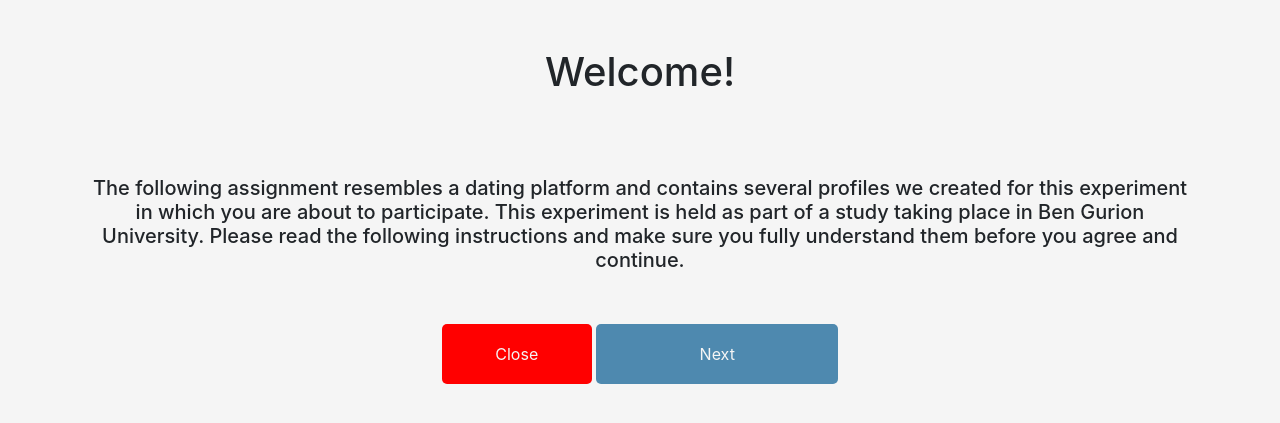
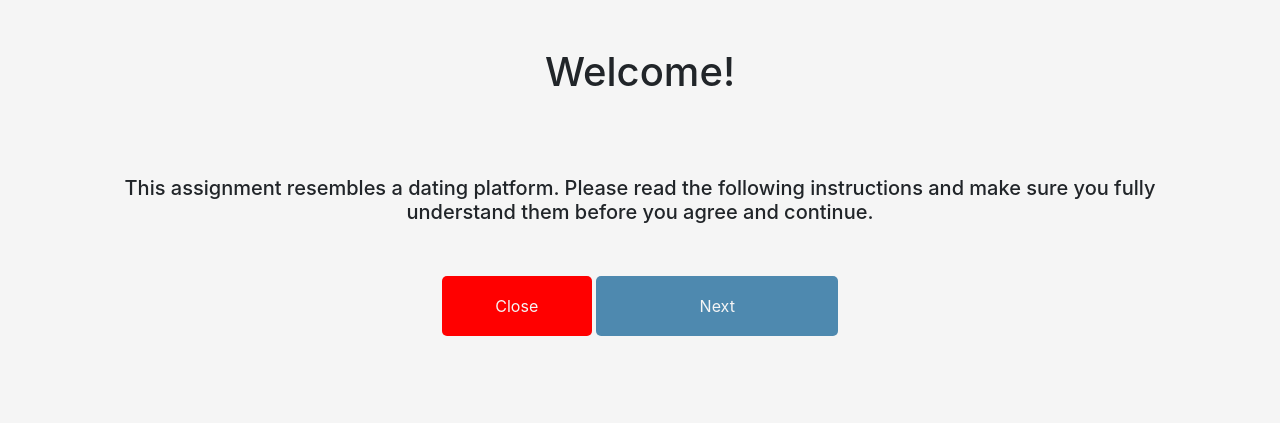
Before and after one commit to svetasokhina/DatingProject, a Flask app: page / in a window 1280 px wide. Shown: the top 423 px of the page. Run offline with Flask 2, Linux system fonts and the light colour scheme; some libraries are stand-ins or nearby versions.

Commit message:
dev vs dep

```diff
--- a/templates/welcome.html
+++ b/templates/welcome.html
@@ -45,8 +45,7 @@
 
     </h1>
      <br>
-    <h5 class="welcome_text"> The following assignment resembles a dating platform and contains several profiles we created for this experiment in which you are about to participate.
-        This experiment is held as part of a study taking place in Ben Gurion University.
+    <h5 class="welcome_text"> This assignment resembles a dating platform.
         Please read the following instructions and make sure you fully understand them before you agree and continue.
 
     </h5>
```
